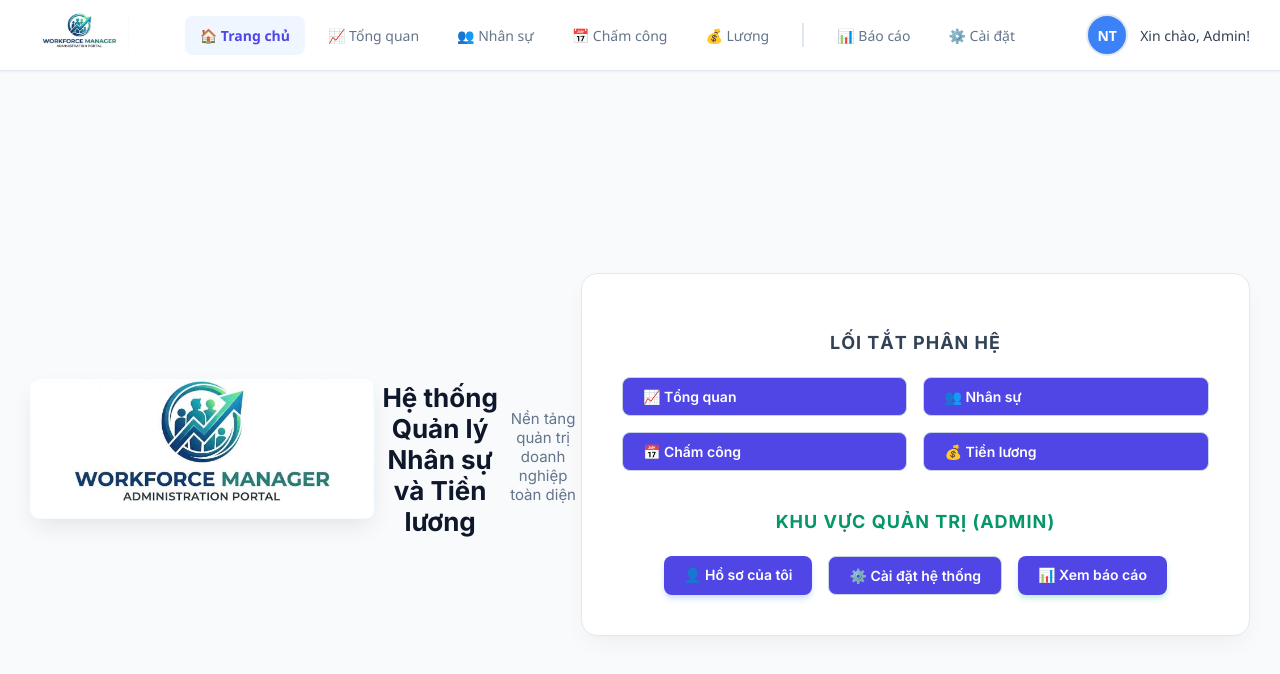
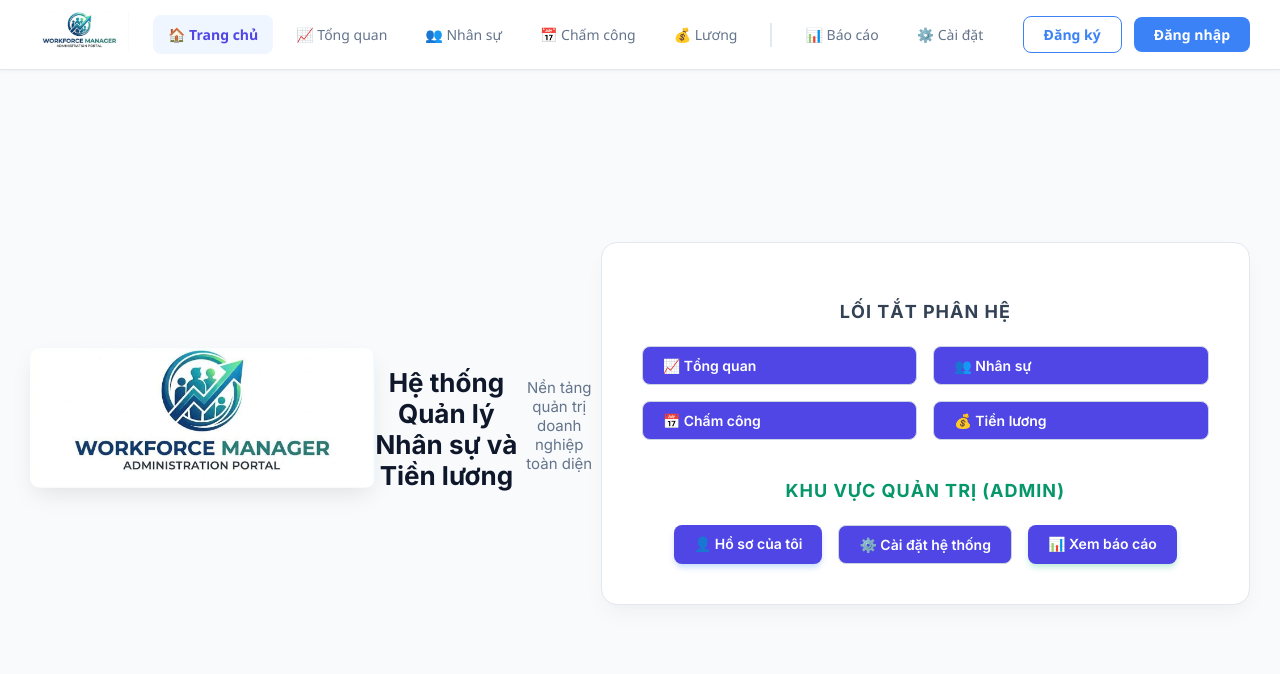
Before and after one commit to Nguyen-Ngoc-Tai-IT01/hr-payroll-management-website, a React (Vite) app: page / in a window 1280 px wide. Shown: the top 674 px of the page. Built offline with nearby package versions, Linux system fonts and the light colour scheme.

Commit message:
Cập nhật Dashboard,Login, Register k chạy được và sửa App.jsx

```diff
--- a/package.json
+++ b/package.json
@@ -10,6 +10,7 @@
     "preview": "vite preview"
   },
   "dependencies": {
+    "axios": "^1.15.0",
     "body-parser": "^2.2.2",
     "chart.js": "^4.5.1",
     "cors": "^2.8.6",
--- a/src/App.jsx
+++ b/src/App.jsx
@@ -9,6 +9,10 @@ import "sweetalert2/dist/sweetalert2.min.css";
 
 // --- IMPORT LOGO ---
 import logo from "./assets/logo.png";
+// IMPORT CỦA TUYẾN
+import Login from "./pages/auth/Login";
+import Register from "./pages/auth/Register";
+import Dashboard from "./pages/dashboard/Dashboard";
 
 // --- IMPORT CÁC TRANG ---
 import Settings from "./pages/admin/Settings";
@@ -17,7 +21,7 @@ import Reports from "./pages/admin/Reports";
 
 import EmployeeList from "./pages/employees/EmployeeList";
 import EmployeeDetail from "./pages/employees/EmployeeDetail";
-import EmployeeForm from "./pages/employees/EmployeeForm";   // ← Quan trọng: Form thêm/sửa
+import EmployeeForm from "./pages/employees/EmployeeForm"; // ← Quan trọng: Form thêm/sửa
 
 import Attendance from "./pages/attendance/Attendance";
 import Leaves from "./pages/attendance/Leaves";
@@ -28,40 +32,108 @@ import PayslipDetail from "./pages/payroll/Payslip";
 // --- Trang Chủ ---
 function Home() {
   return (
-    <div className="dashboard-wrapper" style={{ minHeight: "calc(100vh - 70px)" }}>
-      <div className="page-header" style={{ textAlign: "center", marginBottom: "40px", marginTop: "20px" }}>
+    <div
+      className="dashboard-wrapper"
+      style={{ minHeight: "calc(100vh - 70px)" }}
+    >
+      <div
+        className="page-header"
+        style={{ textAlign: "center", marginBottom: "40px", marginTop: "20px" }}
+      >
         <img
           src={logo}
           alt="Workforce Manager Logo"
-          style={{ height: "140px", objectFit: "contain", marginBottom: "15px", borderRadius: "10px" }}
+          style={{
+            height: "140px",
+            objectFit: "contain",
+            marginBottom: "15px",
+            borderRadius: "10px",
+          }}
         />
-        <h1 style={{ fontSize: "26px", color: "#0f172a", marginBottom: "10px" }}>
+        <h1
+          style={{ fontSize: "26px", color: "#0f172a", marginBottom: "10px" }}
+        >
           Hệ thống Quản lý Nhân sự và Tiền lương
         </h1>
         <p>Nền tảng quản trị doanh nghiệp toàn diện</p>
       </div>
 
-      <div className="dash-card" style={{ maxWidth: "900px", width: "100%", padding: "40px", borderRadius: "16px", boxShadow: "0 10px 25px -5px rgba(0,0,0,0.05), 0 8px 10px -6px rgba(0,0,0,0.01)" }}>
+      <div
+        className="dash-card"
+        style={{
+          maxWidth: "900px",
+          width: "100%",
+          padding: "40px",
+          borderRadius: "16px",
+          boxShadow:
+            "0 10px 25px -5px rgba(0,0,0,0.05), 0 8px 10px -6px rgba(0,0,0,0.01)",
+        }}
+      >
         <div style={{ marginBottom: "40px" }}>
-          <h3 style={{ textAlign: "center", color: "#334155", fontSize: "18px", textTransform: "uppercase", letterSpacing: "1px", marginBottom: "24px" }}>
+          <h3
+            style={{
+              textAlign: "center",
+              color: "#334155",
+              fontSize: "18px",
+              textTransform: "uppercase",
+              letterSpacing: "1px",
+              marginBottom: "24px",
+            }}
+          >
             Lối tắt Phân hệ
           </h3>
-          <div style={{ display: "grid", gridTemplateColumns: "repeat(auto-fit, minmax(200px, 1fr))", gap: "16px" }}>
-            <Link to="/dashboard" className="p-btn p-btn-outline">📈 Tổng quan</Link>
-            <Link to="/employees" className="p-btn p-btn-outline">👥 Nhân sự</Link>
-            <Link to="/attendance" className="p-btn p-btn-outline">📅 Chấm công</Link>
-            <Link to="/payroll" className="p-btn p-btn-outline">💰 Tiền lương</Link>
+          <div
+            style={{
+              display: "grid",
+              gridTemplateColumns: "repeat(auto-fit, minmax(200px, 1fr))",
+              gap: "16px",
+            }}
+          >
+            <Link to="/dashboard" className="p-btn p-btn-outline">
+              📈 Tổng quan
+            </Link>
+            <Link to="/employees" className="p-btn p-btn-outline">
+              👥 Nhân sự
+            </Link>
+            <Link to="/attendance" className="p-btn p-btn-outline">
+              📅 Chấm công
+            </Link>
+            <Link to="/payroll" className="p-btn p-btn-outline">
+              💰 Tiền lương
+            </Link>
           </div>
         </div>
 
         <div>
-          <h3 style={{ textAlign: "center", color: "#059669", fontSize: "18px", textTransform: "uppercase", letterSpacing: "1px", marginBottom: "24px" }}>
+          <h3
+            style={{
+              textAlign: "center",
+              color: "#059669",
+              fontSize: "18px",
+              textTransform: "uppercase",
+              letterSpacing: "1px",
+              marginBottom: "24px",
+            }}
+          >
             Khu vực Quản trị (Admin)
           </h3>
-          <div style={{ display: "flex", justifyContent: "center", flexWrap: "wrap", gap: "16px" }}>
-            <Link to="/profile" className="p-btn p-btn-primary">👤 Hồ sơ của tôi</Link>
-            <Link to="/settings" className="p-btn p-btn-outline">⚙️ Cài đặt hệ thống</Link>
-            <Link to="/reports" className="p-btn p-btn-success">📊 Xem báo cáo</Link>
+          <div
+            style={{
+              display: "flex",
+              justifyContent: "center",
+              flexWrap: "wrap",
+              gap: "16px",
+            }}
+          >
+            <Link to="/profile" className="p-btn p-btn-primary">
+              👤 Hồ sơ của tôi
+            </Link>
+            <Link to="/settings" className="p-btn p-btn-outline">
+              ⚙️ Cài đặt hệ thống
+            </Link>
+            <Link to="/reports" className="p-btn p-btn-success">
+              📊 Xem báo cáo
+            </Link>
           </div>
         </div>
       </div>
@@ -92,61 +164,194 @@ function App() {
   return (
     <div className="app-container">
       {/* Thanh Menu */}
-      <nav className="top-nav-modern" style={{ position: "sticky", top: 0, zIndex: 1000, boxShadow: "0 1px 3px rgba(0,0,0,0.05)" }}>
+      <nav
+        className="top-nav-modern"
+        style={{
+          position: "sticky",
+          top: 0,
+          zIndex: 1000,
+          boxShadow: "0 1px 3px rgba(0,0,0,0.05)",
+        }}
+      >
         <div className="nav-brand">
           <Link to="/">
-            <img src={logo} alt="Logo" style={{ height: "40px", objectFit: "contain", cursor: "pointer" }} />
+            <img
+              src={logo}
+              alt="Logo"
+              style={{
+                height: "40px",
+                objectFit: "contain",
+                cursor: "pointer",
+              }}
+            />
           </Link>
         </div>
 
         <div className="nav-menu">
-          <NavLink to="/" className={({ isActive }) => isActive ? "nav-item active" : "nav-item"}>🏠 Trang chủ</NavLink>
-          <NavLink to="/dashboard" className={({ isActive }) => isActive ? "nav-item active" : "nav-item"}>📈 Tổng quan</NavLink>
-          <NavLink to="/employees" className={({ isActive }) => isActive ? "nav-item active" : "nav-item"}>👥 Nhân sự</NavLink>
-          <NavLink to="/attendance" className={({ isActive }) => isActive ? "nav-item active" : "nav-item"}>📅 Chấm công</NavLink>
-          <NavLink to="/payroll" className={({ isActive }) => isActive ? "nav-item active" : "nav-item"}>💰 Lương</NavLink>
+          <NavLink
+            to="/"
+            className={({ isActive }) =>
+              isActive ? "nav-item active" : "nav-item"
+            }
+          >
+            🏠 Trang chủ
+          </NavLink>
+          <NavLink
+            to="/dashboard"
+            className={({ isActive }) =>
+              isActive ? "nav-item active" : "nav-item"
+            }
+          >
+            📈 Tổng quan
+          </NavLink>
+          <NavLink
+            to="/employees"
+            className={({ isActive }) =>
+              isActive ? "nav-item active" : "nav-item"
+            }
+          >
+            👥 Nhân sự
+          </NavLink>
+          <NavLink
+            to="/attendance"
+            className={({ isActive }) =>
+              isActive ? "nav-item active" : "nav-item"
+            }
+          >
+            📅 Chấm công
+          </NavLink>
+          <NavLink
+            to="/payroll"
+            className={({ isActive }) =>
+              isActive ? "nav-item active" : "nav-item"
+            }
+          >
+            💰 Lương
+          </NavLink>
 
-          <span style={{ borderLeft: "2px solid #e2e8f0", margin: "0 10px", height: "24px" }}></span>
+          <span
+            style={{
+              borderLeft: "2px solid #e2e8f0",
+              margin: "0 10px",
+              height: "24px",
+            }}
+          ></span>
 
-          <NavLink to="/reports" className={({ isActive }) => isActive ? "nav-item active" : "nav-item"}>📊 Báo cáo</NavLink>
-          <NavLink to="/settings" className={({ isActive }) => isActive ? "nav-item active" : "nav-item"}>⚙️ Cài đặt</NavLink>
+          <NavLink
+            to="/reports"
+            className={({ isActive }) =>
+              isActive ? "nav-item active" : "nav-item"
+            }
+          >
+            📊 Báo cáo
+          </NavLink>
+          <NavLink
+            to="/settings"
+            className={({ isActive }) =>
+              isActive ? "nav-item active" : "nav-item"
+            }
+          >
+            ⚙️ Cài đặt
+          </NavLink>
         </div>
 
-        <div className="nav-user" style={{ cursor: "pointer" }}>
-          <div className="nav-avatar" style={{ backgroundColor: "#3b82f6", color: "white", fontWeight: "bold" }}>NT</div>
-          <span style={{ fontWeight: "500", color: "#334155" }}>Xin chào, Admin!</span>
+        <div className="nav-user">
+          {user ? (
+            <div className="user-profile-card">
+              <div className="nav-avatar-circle">
+                {user?.fullName?.split(" ").pop()?.charAt(0).toUpperCase() ||
+                  "U"}
+              </div>
+
+              <span className="user-full-name">
+                {user?.fullName?.split(" ").pop()}
+              </span>
+
+              <button
+                className="logout-btn-minimal"
+                onClick={() => {
+                  Swal.fire({
+                    title: "Đăng xuất?",
+
+                    text: "Bạn có muốn rời khỏi hệ thống không?",
+
+                    icon: "warning",
+
+                    showCancelButton: true,
+
+                    confirmButtonColor: "#3b82f6",
+
+                    cancelButtonColor: "#64748b",
+
+                    confirmButtonText: "Có, thoát",
+
+                    cancelButtonText: "Không",
+                  }).then((result) => {
+                    if (result.isConfirmed) {
+                      localStorage.removeItem("user");
+
+                      setUser(null); // Cập nhật state ngay lập tức
+
+                      window.location.href = "/login";
+                    }
+                  });
+                }}
+              >
+                Đăng xuất
+              </button>
+            </div>
+          ) : (
+            <div className="auth-buttons">
+              <Link to="/register" className="btn-register-nav">
+                Đăng ký
+              </Link>
+
+              <Link to="/login" className="btn-login-nav">
+                Đăng nhập
+              </Link>
+            </div>
+          )}
         </div>
       </nav>
 
       {/* Nội dung chính */}
       <div className="main-content">
         <Routes>
+          {/* Routes của Tuyến */}
+          <Route path="/dashboard" element={<Dashboard />} />
+          <Route path="/login" element={<Login />} />
+          <Route path="/register" element={<Register />} />
           <Route path="/" element={<Home />} />
-
           {/* Routes của Tài */}
           <Route path="/settings" element={<Settings />} />
           <Route path="/profile" element={<Profile />} />
           <Route path="/reports" element={<Reports />} />
-
           {/* Routes của Hiệp - Nhân sự */}
           <Route path="/employees" element={<EmployeeList />} />
           <Route path="/employees/:id" element={<EmployeeDetail />} />
-          <Route path="/employees/edit/:id" element={<EmployeeForm />} />   {/* ← Route sửa nhân viên */}
-
+          <Route path="/employees/edit/:id" element={<EmployeeForm />} />{" "}
+          {/* ← Route sửa nhân viên */}
           {/* Routes của Sêu */}
           <Route path="/attendance" element={<Attendance />} />
           <Route path="/leaves" element={<Leaves />} />
-
           {/* Routes của Vỹ */}
           <Route path="/payroll" element={<PayrollList />} />
           <Route path="/payroll/payslip/:id" element={<PayslipDetail />} />
-
           {/* 404 */}
-          <Route path="*" element={
-            <h2 style={{ textAlign: 'center', marginTop: '100px', color: '#ef4444' }}>
-              404 - Không tìm thấy trang
-            </h2>
-          } />
+          <Route
+            path="*"
+            element={
+              <h2
+                style={{
+                  textAlign: "center",
+                  marginTop: "100px",
+                  color: "#ef4444",
+                }}
+              >
+                404 - Không tìm thấy trang
+              </h2>
+            }
+          />
         </Routes>
       </div>
     </div>
--- a/src/pages/dashboard/Dashboard.jsx
+++ b/src/pages/dashboard/Dashboard.jsx
@@ -2,6 +2,7 @@ import React, { useEffect, useState } from "react";
 import axios from "axios";
 import { useNavigate } from "react-router-dom";
 import "./Dashboard.css";
+
 
 // Import Chart.js và các thành phần cần thiết
 import {
```
Also changed, not shown: 1 other file (tests, documents, lock files or other folders).
